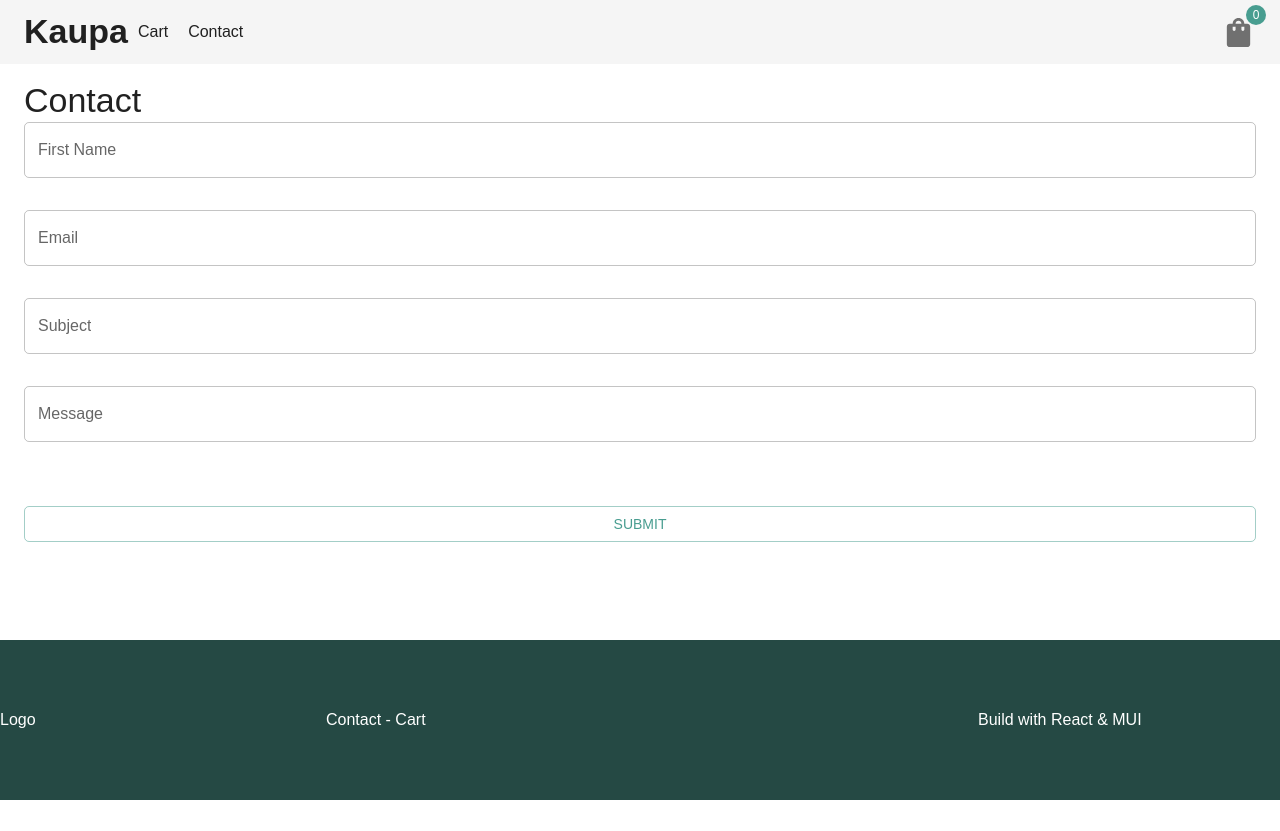
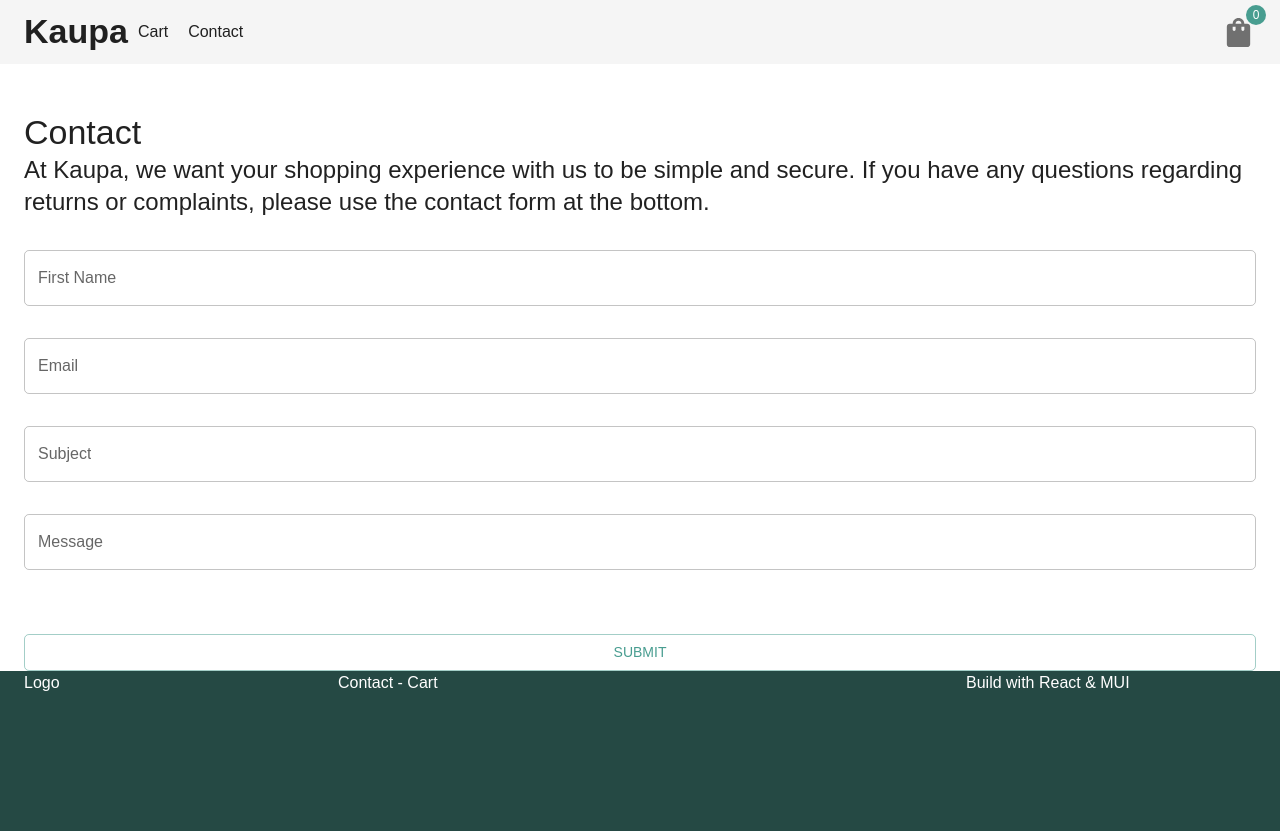
Before and after one commit to mariusrundereim/fed-frameworks-ca-marius, a React (Vite) app: page /contact in a window 1280 px wide. Before the commit the page ends 800 px from the top, so only its background shows below. Built offline with nearby package versions, Linux system fonts and the light colour scheme.

Commit message:
adding container on all pages

```diff
--- a/src/components/ContactForm/index.tsx
+++ b/src/components/ContactForm/index.tsx
@@ -4,7 +4,7 @@ import { Controller } from "react-hook-form";
 import { Button } from "@mui/material";
 import { Grid } from "@mui/material";
 import { TextField } from "@mui/material";
-
+import { Box } from "@mui/material";
 interface FormData {
   firstName: string;
   subject: string;
@@ -31,7 +31,7 @@ function ContactForm() {
   };
   return (
     <>
-      <form onSubmit={handleSubmit(onSubmit)}>
+      <Box component="form" onSubmit={handleSubmit(onSubmit)}>
         <Grid container direction="column" gap={4}>
           <Controller
             control={control}
@@ -120,7 +120,7 @@ function ContactForm() {
             Submit
           </Button>
         </Grid>
-      </form>
+      </Box>
     </>
   );
 }
--- a/src/components/layout/Footer/index.tsx
+++ b/src/components/layout/Footer/index.tsx
@@ -1,6 +1,7 @@
 import { Box } from "@mui/material";
 import { useTheme } from "@mui/material";
 import { Grid } from "@mui/material";
+import { Container } from "@mui/material";
 function Footer() {
   const theme = useTheme();
   return (
@@ -8,15 +9,13 @@ function Footer() {
       <Box
         component="footer"
         minHeight="10rem"
-        width="100%"
-        display="flex"
-        alignItems="center"
         sx={{
           flexGrow: 1,
           color: theme.palette.common.white,
           backgroundColor: theme.palette.primary.dark,
         }}
       >
+        <Container maxWidth="xl">
           <Grid container spacing={3}>
             <Grid item md>
               Logo
@@ -28,6 +27,7 @@ function Footer() {
               Build with React & MUI
             </Grid>
           </Grid>
+        </Container>
       </Box>
     </>
   );
--- /dev/null
+++ b/src/pages/Contact/components/ContactDetails/index.tsx
@@ -0,0 +1,18 @@
+import { Typography } from "@mui/material";
+import { Box } from "@mui/material";
+function ContactDetails() {
+  return (
+    <>
+      <Box marginY={4}>
+        <Typography variant="h4">Contact</Typography>
+        <Typography variant="h5">
+          At Kaupa, we want your shopping experience with us to be simple and
+          secure. If you have any questions regarding returns or complaints,
+          please use the contact form at the bottom.
+        </Typography>
+      </Box>
+    </>
+  );
+}
+
+export default ContactDetails;
--- a/src/pages/Contact/index.tsx
+++ b/src/pages/Contact/index.tsx
@@ -1,12 +1,15 @@
 import ContactForm from "../../components/ContactForm";
-import { Typography } from "@mui/material";
 import { Container } from "@mui/material";
+import { Box } from "@mui/material";
+import ContactDetails from "./components/ContactDetails";
 function ContactPage() {
   return (
     <>
       <Container maxWidth="xl">
-        <Typography variant="h4">Contact</Typography>
-        <ContactForm />
+        <Box>
+          <ContactDetails />
+          <ContactForm />
+        </Box>
       </Container>
     </>
   );
--- a/src/pages/Home/index.tsx
+++ b/src/pages/Home/index.tsx
@@ -5,6 +5,7 @@ import { Grid } from "@mui/material";
 import { Typography } from "@mui/material";
 import { Stack } from "@mui/material";
 import SearchBarNew from "../../components/Search";
+import { Container } from "@mui/material";
 function Home() {
   const { products, fetchProducts } = useStore();
 
@@ -14,6 +15,7 @@ function Home() {
 
   return (
     <>
+      <Container maxWidth="xl">
         <SearchBarNew placeholder="Search.." data={products} />
 
         <Stack direction="row" justifyContent="space-between">
@@ -38,6 +40,7 @@ function Home() {
             </Grid>
           ))}
         </Grid>
+      </Container>
     </>
   );
 }
--- a/src/pages/SingleProduct/SingleProduct.tsx
+++ b/src/pages/SingleProduct/SingleProduct.tsx
@@ -1,6 +1,7 @@
 import { Product } from "../../services/store/store";
 import ProductDetails from "./components/ProductDetails";
 import ProductReviewsContainer from "./components/Reviews";
+import { Container } from "@mui/material";
 type SingleProductProps = {
   product: Product | undefined;
 };
@@ -12,8 +13,10 @@ const SingleProduct: React.FC<SingleProductProps> = ({ product }) => {
 
   return (
     <>
-      <ProductDetails product={product} />
-      <ProductReviewsContainer product={product} />
+      <Container maxWidth="xl">
+        <ProductDetails product={product} />
+        <ProductReviewsContainer product={product} />
+      </Container>
     </>
   );
 };
--- a/src/utils/formatCurrency/index.tsx
+++ b/src/utils/formatCurrency/index.tsx
@@ -17,7 +17,3 @@ export const formatCurrency = (amount: number): string => {
   const formatted = amount.toLocaleString("nb-NO");
   return formatted.replace(/,/g, "") + "Kr";
 };
-
-export const amount = 12345678;
-console.log(formatCurrencyDirect(amount));
-console.log(formatCurrency(amount));
```
Lines whose indentation alone changed are shown as unchanged.
